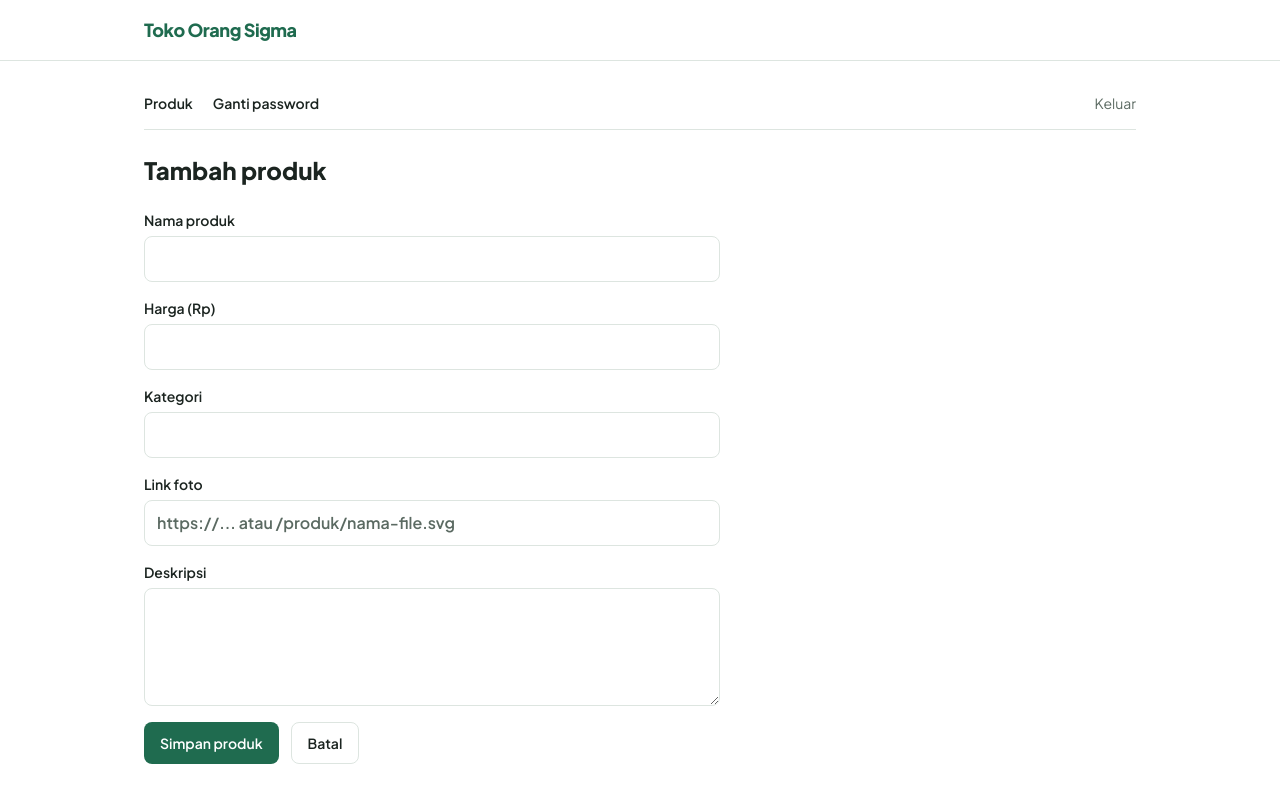
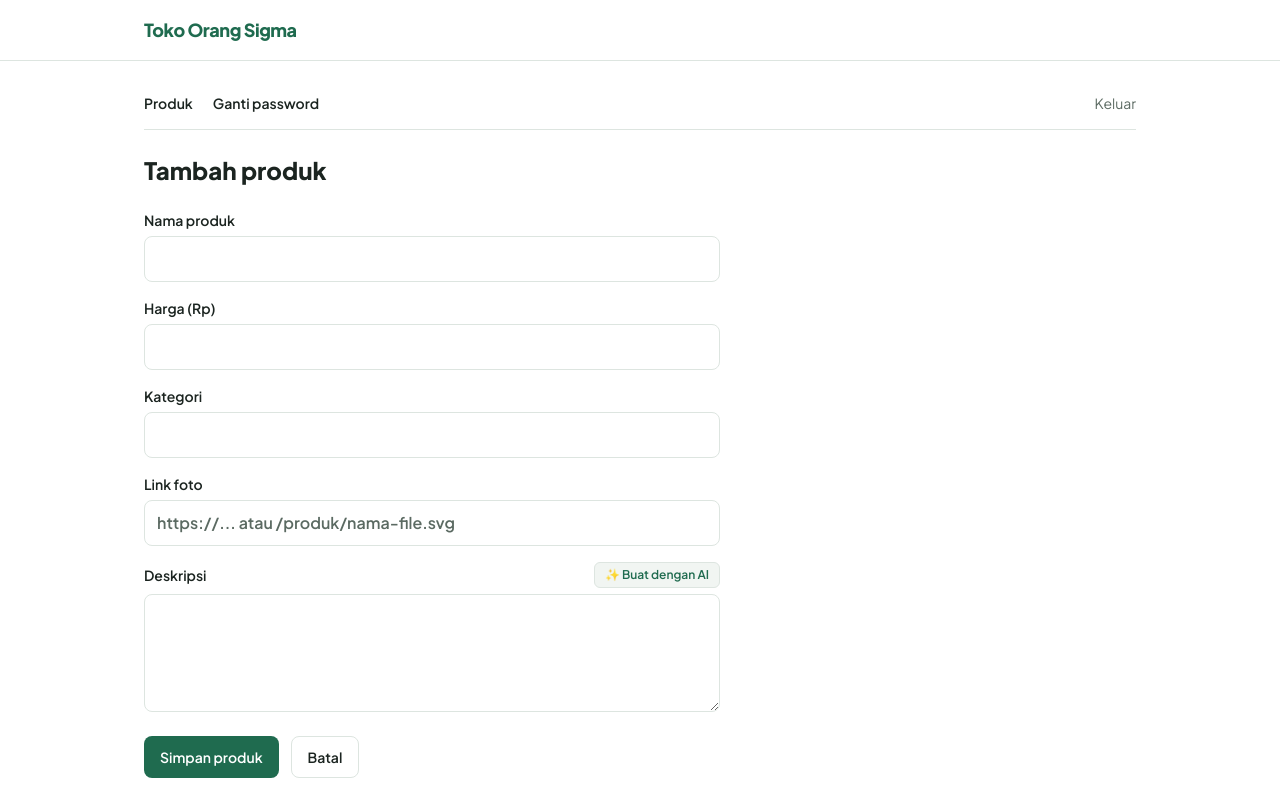
Before and after one commit to mraflidwisaputra/katalog-umkm, a Next.js app: page /admin/produk/baru in a window 1280 px wide. Shown: the top 800 px of the page. Built offline with nearby package versions, Linux system fonts and the light colour scheme.

Commit message:
US-13 Bisa di-install di HP (PWA) dan US-14 Deskripsi produk dibuat AI

```diff
--- a/app/admin/actions.js
+++ b/app/admin/actions.js
@@ -213,3 +213,71 @@ export async function hapusProduk(formData) {
   revalidatePath("/", "layout");
   revalidatePath("/admin");
 }
+
+export async function buatDeskripsiAI(nama, kategori) {
+  const supabase = await createSessionClient();
+  const {
+    data: { user },
+    error: userError,
+  } = await supabase.auth.getUser();
+
+  if (userError || !user) {
+    return { error: "Sesi admin berakhir. Silakan login kembali." };
+  }
+
+  const apiKey = process.env.GEMINI_API_KEY;
+  if (!apiKey) {
+    return {
+      error:
+        "GEMINI_API_KEY belum diatur di file .env.local. Tambahkan baris GEMINI_API_KEY=... untuk mengaktifkan fitur AI.",
+    };
+  }
+
+  if (!nama || !nama.trim()) {
+    return {
+      error: "Isi nama produk terlebih dahulu sebelum membuat deskripsi dengan AI.",
+    };
+  }
+
+  try {
+    const prompt = `Buatkan deskripsi produk yang menarik, singkat (1-2 kalimat), dan menggugah minat pembeli untuk produk UMKM dengan nama "${nama.trim()}"${
+      kategori ? ` dalam kategori "${kategori.trim()}"` : ""
+    }. Tuliskan langsung kalimat deskripsinya dalam bahasa Indonesia yang ramah tanpa tanda kutip dan tanpa basa-basi pembuka/penutup.`;
+
+    const res = await fetch(
+      `https://generativelanguage.googleapis.com/v1beta/models/gemini-1.5-flash:generateContent?key=${apiKey}`,
+      {
+        method: "POST",
+        headers: { "Content-Type": "application/json" },
+        body: JSON.stringify({
+          contents: [
+            {
+              parts: [{ text: prompt }],
+            },
+          ],
+        }),
+      }
+    );
+
+    if (!res.ok) {
+      const errData = await res.json().catch(() => ({}));
+      return {
+        error:
+          errData?.error?.message ||
+          `Gagal menghubungi Gemini API (status ${res.status}).`,
+      };
+    }
+
+    const data = await res.json();
+    const deskripsi =
+      data?.candidates?.[0]?.content?.parts?.[0]?.text?.trim() || "";
+
+    if (!deskripsi) {
+      return { error: "AI tidak mengembalikan deskripsi. Coba ulangi." };
+    }
+
+    return { deskripsi };
+  } catch (err) {
+    return { error: err.message || "Terjadi kesalahan saat memanggil Gemini API." };
+  }
+}
--- a/app/layout.jsx
+++ b/app/layout.jsx
@@ -6,6 +6,20 @@ import { toko } from "@/lib/toko";
 export const metadata = {
   title: toko.nama,
   description: toko.tagline,
+  manifest: "/manifest.webmanifest",
+  appleWebApp: {
+    capable: true,
+    statusBarStyle: "default",
+    title: toko.nama,
+  },
+  icons: {
+    icon: "/icons/icon-192.png",
+    apple: "/icons/icon-192.png",
+  },
+};
+
+export const viewport = {
+  themeColor: "#1f6b4f",
 };
 
 export default function RootLayout({ children }) {
--- /dev/null
+++ b/app/manifest.js
@@ -0,0 +1,27 @@
+import { toko } from "@/lib/toko";
+
+export default function manifest() {
+  return {
+    name: toko.nama,
+    short_name: toko.nama,
+    description: toko.tagline,
+    start_url: "/",
+    display: "standalone",
+    background_color: "#ffffff",
+    theme_color: "#1f6b4f",
+    icons: [
+      {
+        src: "/icons/icon-192.png",
+        sizes: "192x192",
+        type: "image/png",
+        purpose: "any maskable",
+      },
+      {
+        src: "/icons/icon-512.png",
+        sizes: "512x512",
+        type: "image/png",
+        purpose: "any maskable",
+      },
+    ],
+  };
+}
--- a/components/FormProduk.jsx
+++ b/components/FormProduk.jsx
@@ -1,13 +1,52 @@
 "use client";
 
-import { useActionState } from "react";
+import { useState, useActionState } from "react";
 import Input from "@/components/Input";
 import Tombol from "@/components/Tombol";
+import { buatDeskripsiAI } from "@/app/admin/actions";
 
 // Dipakai untuk tambah produk (US-08) dan ubah produk (US-09). Keduanya bonus di jalur offline.
 // Nama field sama dengan kolom tabel "produk".
 export default function FormProduk({ produk = {}, labelTombol, action }) {
   const [state, formAction, isPending] = useActionState(action, null);
+
+  const [nama, setNama] = useState(produk.nama || "");
+  const [kategori, setKategori] = useState(produk.kategori || "");
+  const [deskripsi, setDeskripsi] = useState(produk.deskripsi || "");
+  const [sedangMembuatAI, setSedangMembuatAI] = useState(false);
+  const [pesanAI, setPesanAI] = useState(null);
+
+  const handleBuatAI = async () => {
+    setPesanAI(null);
+    if (!nama.trim()) {
+      setPesanAI({
+        tipe: "error",
+        teks: "Ketik nama produk terlebih dahulu sebelum membuat deskripsi dengan AI.",
+      });
+      return;
+    }
+
+    setSedangMembuatAI(true);
+    try {
+      const res = await buatDeskripsiAI(nama, kategori);
+      if (res?.error) {
+        setPesanAI({ tipe: "error", teks: res.error });
+      } else if (res?.deskripsi) {
+        setDeskripsi(res.deskripsi);
+        setPesanAI({
+          tipe: "sukses",
+          teks: "Deskripsi berhasil dibuat dengan AI!",
+        });
+      }
+    } catch (err) {
+      setPesanAI({
+        tipe: "error",
+        teks: err.message || "Gagal memproses deskripsi dengan AI.",
+      });
+    } finally {
+      setSedangMembuatAI(false);
+    }
+  };
 
   return (
     <form action={formAction} className="flex max-w-xl flex-col gap-4">
@@ -19,7 +58,23 @@ export default function FormProduk({ produk = {}, labelTombol, action }) {
         </div>
       )}
 
-      <Input label="Nama produk" name="nama" defaultValue={produk.nama} required />
+      {pesanAI && (
+        <div
+          className={`rounded-lg border border-garis bg-permukaan p-3 text-sm ${
+            pesanAI.tipe === "sukses" ? "text-utama" : "text-bahaya"
+          }`}
+        >
+          {pesanAI.teks}
+        </div>
+      )}
+
+      <Input
+        label="Nama produk"
+        name="nama"
+        value={nama}
+        onChange={(e) => setNama(e.target.value)}
+        required
+      />
       <Input
         label="Harga (Rp)"
         name="harga"
@@ -28,15 +83,44 @@ export default function FormProduk({ produk = {}, labelTombol, action }) {
         defaultValue={produk.harga}
         required
       />
-      <Input label="Kategori" name="kategori" defaultValue={produk.kategori} />
+      <Input
+        label="Kategori"
+        name="kategori"
+        value={kategori}
+        onChange={(e) => setKategori(e.target.value)}
+      />
       <Input
         label="Link foto"
         name="foto_url"
         placeholder="https://... atau /produk/nama-file.svg"
         defaultValue={produk.foto_url}
       />
-      <Input label="Deskripsi" name="deskripsi" textarea defaultValue={produk.deskripsi} />
-      <div className="flex gap-3">
+
+      <div className="flex flex-col gap-1.5">
+        <div className="flex items-center justify-between">
+          <label htmlFor="input-deskripsi" className="text-sm font-semibold">
+            Deskripsi
+          </label>
+          <button
+            type="button"
+            onClick={handleBuatAI}
+            disabled={sedangMembuatAI}
+            className="inline-flex items-center gap-1 rounded-md border border-garis bg-permukaan px-2.5 py-1 text-xs font-semibold text-utama hover:border-utama hover:bg-latar disabled:opacity-50"
+          >
+            {sedangMembuatAI ? "Membuat..." : "✨ Buat dengan AI"}
+          </button>
+        </div>
+        <textarea
+          id="input-deskripsi"
+          name="deskripsi"
+          rows={4}
+          value={deskripsi}
+          onChange={(e) => setDeskripsi(e.target.value)}
+          className="w-full rounded-lg border border-garis bg-latar px-3 py-2.5 text-base text-teks placeholder:text-teks-lembut focus:border-utama focus:outline-none"
+        />
+      </div>
+
+      <div className="flex gap-3 pt-2">
         <Tombol type="submit" disabled={isPending}>
           {isPending ? "Menyimpan..." : labelTombol}
         </Tombol>
```
Also changed, not shown: 1 other file (tests, documents, lock files or other folders).
